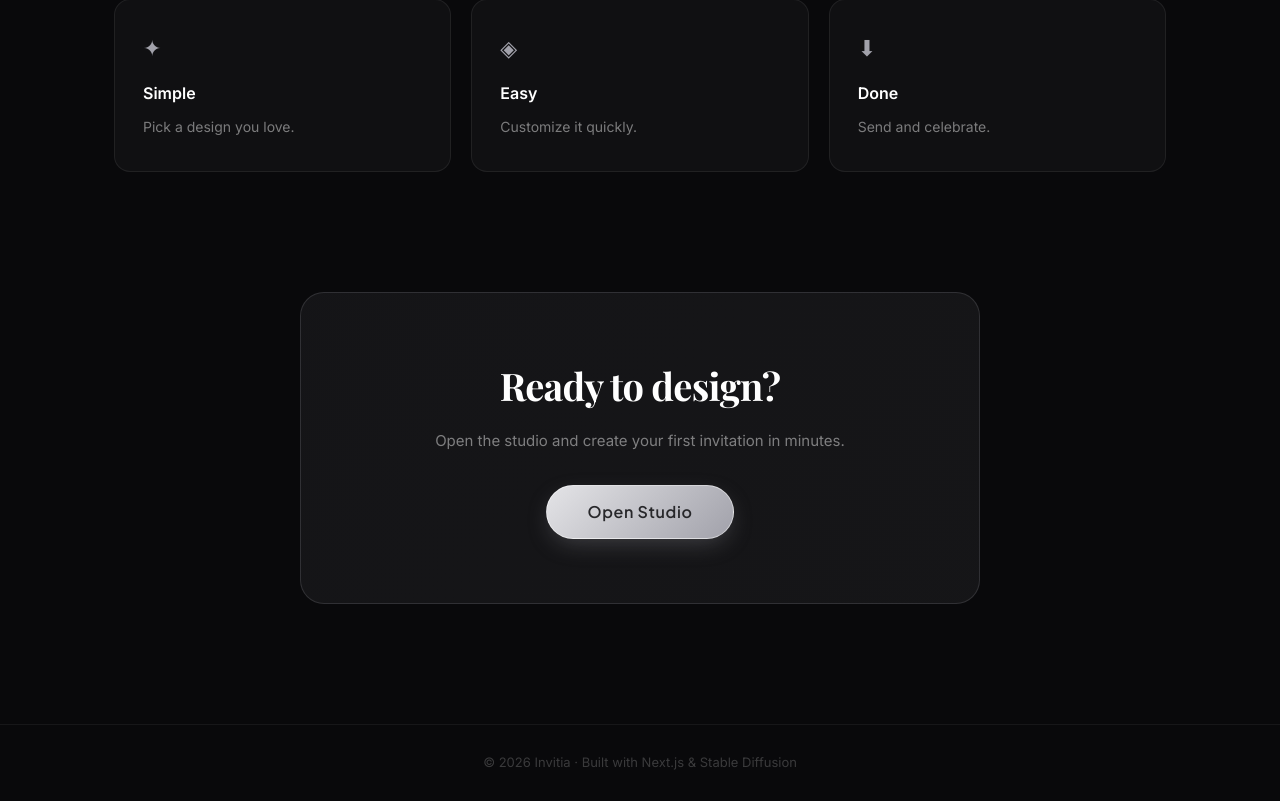
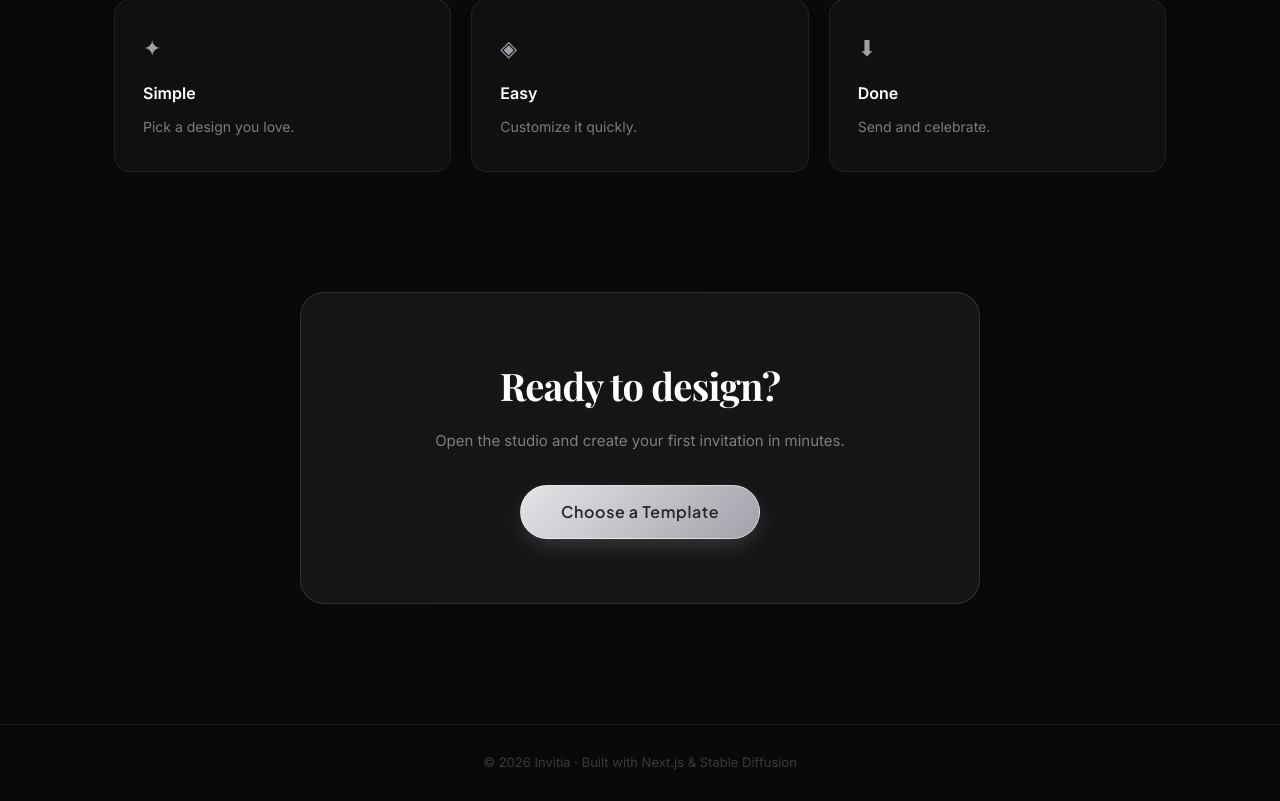
Before and after one commit to mrblender123/invitation-website, a Next.js app: page / in a window 1280 px wide. Shown: the part 798-1599 px from the top of the page. Built offline with nearby package versions, Linux system fonts and the light colour scheme; no server answers; a web font is replaced by a local one.

Commit message:
Replace 'Open Studio' CTA with template simcha selector popup

```diff
--- /dev/null
+++ b/app/components/CTAButton.tsx
@@ -0,0 +1,17 @@
+'use client';
+
+import { useState } from 'react';
+import SimchaSelector from './SimchaSelector';
+
+export default function CTAButton() {
+  const [open, setOpen] = useState(false);
+
+  return (
+    <>
+      <button className="silver-btn" onClick={() => setOpen(true)}>
+        Choose a Template
+      </button>
+      <SimchaSelector forceOpen={open} onClose={() => setOpen(false)} hideButton />
+    </>
+  );
+}
--- a/app/page.tsx
+++ b/app/page.tsx
@@ -1,8 +1,8 @@
-import Link from 'next/link';
 import LandingHeader from './components/LandingHeader';
 import HeroHeading from './components/HeroHeading';
 import SimchaSelector from './components/SimchaSelector';
 import SplashAnimation from './components/SplashAnimation';
+import CTAButton from './components/CTAButton';
 
 export default function Home() {
   return (
@@ -84,9 +84,7 @@ export default function Home() {
           <p style={{ fontSize: 15, color: 'rgba(255,255,255,0.45)', marginBottom: 32 }}>
             Open the studio and create your first invitation in minutes.
           </p>
-          <Link href="/new" className="silver-btn">
-            Open Studio
-          </Link>
+          <CTAButton />
         </div>
       </section>
 
```
